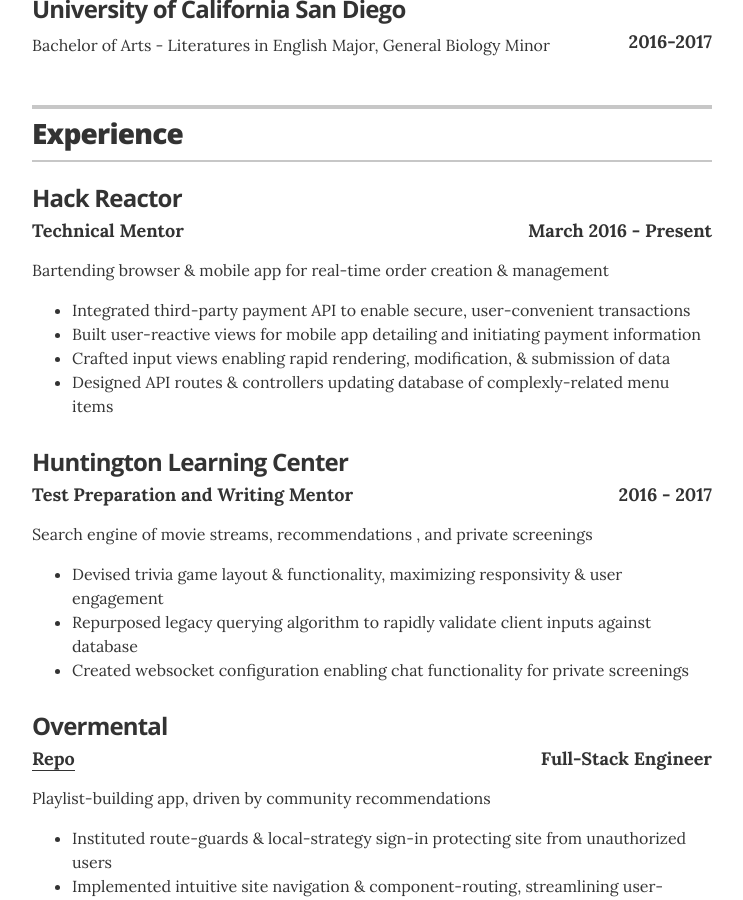
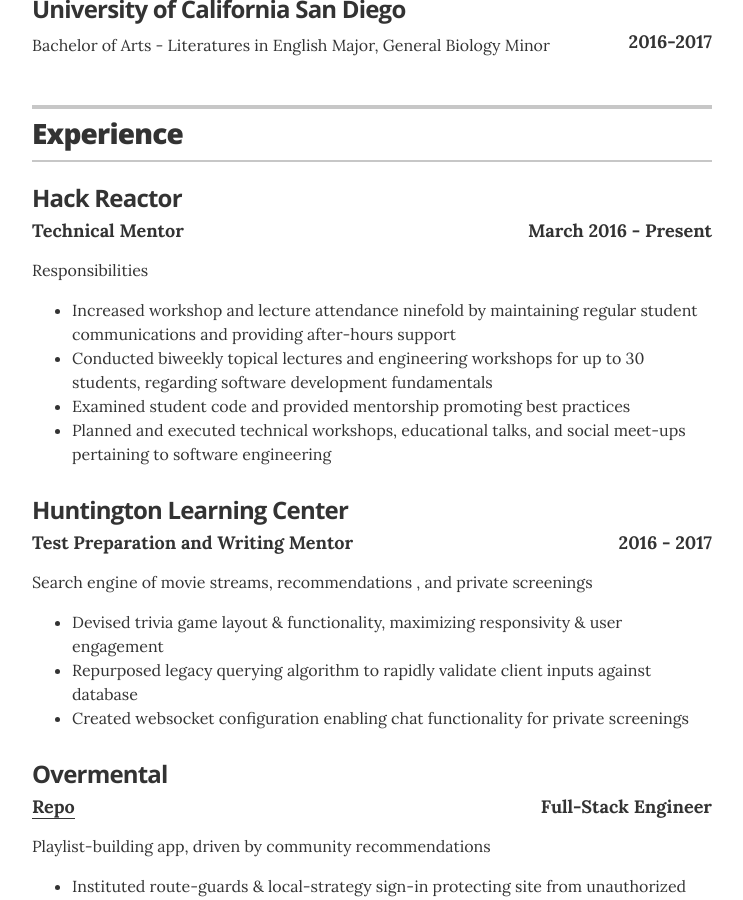
Before and after one commit to LeatherGreenGargoyle/leathergreengargoyle.github.io, a Jekyll site: the page built from index.html, in a window 1280 px wide and 900 px high, scrolled down 2451 px. Shown: the whole window, without its empty margins (268-1011 px from the left). Built offline with Jekyll 4.4.1, drawn with Linux system fonts in a browser that asks for light colours.

Commit message:
reupdate hack reactor experience

```diff
--- a/_data/recognitions.yml
+++ b/_data/recognitions.yml
@@ -3,7 +3,7 @@
 - company: Hack Reactor
   position: Technical Mentor
   duration: March 2016 - Present
-  summary: Bartending browser & mobile app for real-time order creation & management	<ul class="resume-item-list"><li>Integrated third-party payment API to enable secure, user-convenient transactions</li><li>Built user-reactive views for mobile app detailing and initiating payment information</li><li>Crafted input views enabling rapid rendering, modification, & submission of data</li><li>Designed API routes & controllers updating database of complexly-related menu items</li></ul>
+  summary: Responsibilities	<ul class="resume-item-list"><li>Increased workshop and lecture attendance ninefold by maintaining regular student communications and providing after-hours support</li><li>Conducted biweekly topical lectures and engineering workshops for up to 30 students, regarding software development fundamentals</li><li>Examined student code and provided mentorship promoting best practices</li><li>Planned and executed technical workshops, educational talks, and social meet-ups pertaining to software engineering</li></ul>
 
 # Windmill Crank Operator
 - company: Huntington Learning Center
```
